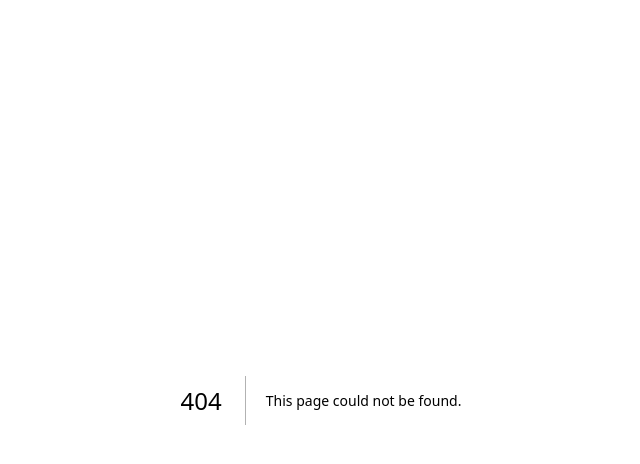
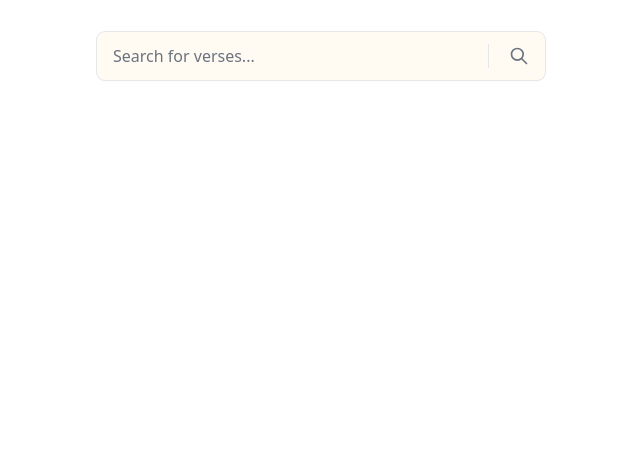
Before and after one commit to kaycmendes/bible-search, a Next.js app: page /YourComponent in a window 1280 px wide. Before the commit this address had no page. Shown: the top 464 px of the page, without its empty margins (319-959 px from the left). Built offline with nearby package versions, Linux system fonts and the light colour scheme.

Commit message:
feat: add new component

```diff
--- /dev/null
+++ b/pages/YourComponent.jsx
@@ -0,0 +1,117 @@
+import { useState } from 'react';
+
+const YourComponent = () => {
+  const [query, setQuery] = useState('');
+  const [cards, setCards] = useState([]);
+
+  const handleSearch = async () => {
+    if (!query.trim()) return;
+
+    try {
+      const response = await fetch('/api/search', {
+        method: 'POST',
+        headers: {
+          'Content-Type': 'application/json',
+        },
+        body: JSON.stringify({
+          query: query.trim(),
+          version: 'KJV' // or whatever version you're using
+        }),
+      });
+
+      const data = await response.json();
+
+      if (data.error) {
+        console.error('Search error:', data.error);
+        return;
+      }
+
+      const content = JSON.parse(data.choices[0].message.content);
+      setCards(prevCards => [...prevCards, content]);
+    } catch (error) {
+      console.error('Search failed:', error);
+    }
+  };
+
+  const handleRemoveCard = (indexToRemove) => {
+    setCards(prevCards => prevCards.filter((_, index) => index !== indexToRemove));
+  };
+
+  return (
+    <div className="relative min-h-screen w-full p-8 flex flex-col items-center bg-white">
+      <div className="relative w-full max-w-6xl mx-auto space-y-8">
+        {/* Unified Search Bar */}
+        <div className="relative w-full max-w-md mx-auto">
+          <div className="flex items-center w-full bg-[#fffbf2] rounded-lg shadow-sm ring-1 ring-gray-200 hover:ring-gray-300 focus-within:ring-blue-500 focus-within:ring-2 transition-all">
+            <input
+              type="text"
+              value={query}
+              onChange={(e) => setQuery(e.target.value)}
+              onKeyDown={(e) => e.key === 'Enter' && handleSearch()}
+              placeholder="Search for verses..."
+              className="w-full px-4 py-3 rounded-l-lg border-0 focus:outline-none focus:ring-0 bg-transparent placeholder-gray-500"
+              aria-label="Search verses"
+            />
+            <div className="h-6 w-px bg-gray-200 mx-1"></div>
+            <button
+              onClick={handleSearch}
+              className="px-4 py-3 text-gray-500 hover:text-blue-600 rounded-r-lg focus:outline-none focus:text-blue-600 transition-colors"
+              aria-label="Search"
+            >
+              <svg
+                xmlns="http://www.w3.org/2000/svg"
+                className="h-5 w-5"
+                fill="none"
+                viewBox="0 0 24 24"
+                stroke="currentColor"
+              >
+                <path
+                  strokeLinecap="round"
+                  strokeLinejoin="round"
+                  strokeWidth={2}
+                  d="M21 21l-6-6m2-5a7 7 0 11-14 0 7 7 0 0114 0z"
+                />
+              </svg>
+            </button>
+          </div>
+        </div>
+
+        {/* Cards Grid */}
+        <div className="grid grid-cols-1 sm:grid-cols-2 md:grid-cols-3 gap-4 w-full">
+          {cards.map((card, index) => (
+            <div
+              key={index}
+              className="relative bg-[#fffbf2] rounded-lg shadow-md p-6 hover:shadow-lg transition-shadow"
+            >
+              <div className="space-y-2">
+                <p className="text-lg font-medium">{card.verse}</p>
+                <p className="text-sm text-gray-600">{card.location}</p>
+              </div>
+
+              <button
+                onClick={() => handleRemoveCard(index)}
+                className="absolute top-2 right-2 p-1.5 rounded-full hover:bg-white/50 transition-colors group"
+                aria-label="Remove verse"
+              >
+                <svg
+                  xmlns="http://www.w3.org/2000/svg"
+                  className="h-5 w-5 text-gray-400 group-hover:text-red-500 transition-colors"
+                  viewBox="0 0 20 20"
+                  fill="currentColor"
+                >
+                  <path
+                    fillRule="evenodd"
+                    d="M4.293 4.293a1 1 0 011.414 0L10 8.586l4.293-4.293a1 1 0 111.414 1.414L11.414 10l4.293 4.293a1 1 0 01-1.414 1.414L10 11.414l-4.293 4.293a1 1 0 01-1.414-1.414L8.586 10 4.293 5.707a1 1 0 010-1.414z"
+                    clipRule="evenodd"
+                  />
+                </svg>
+              </button>
+            </div>
+          ))}
+        </div>
+      </div>
+    </div>
+  );
+};
+
+export default YourComponent;
```
